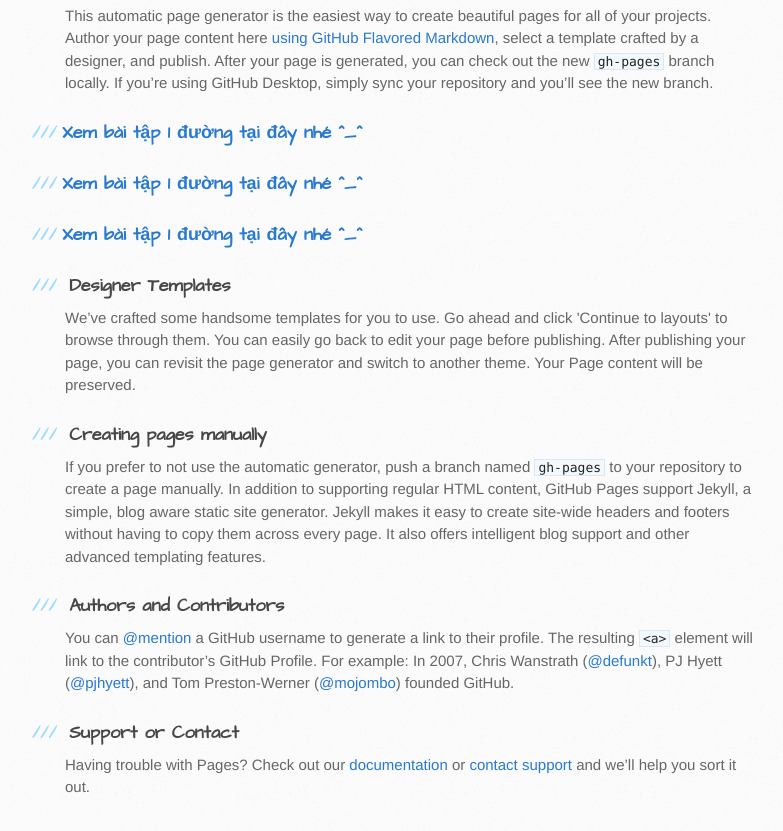
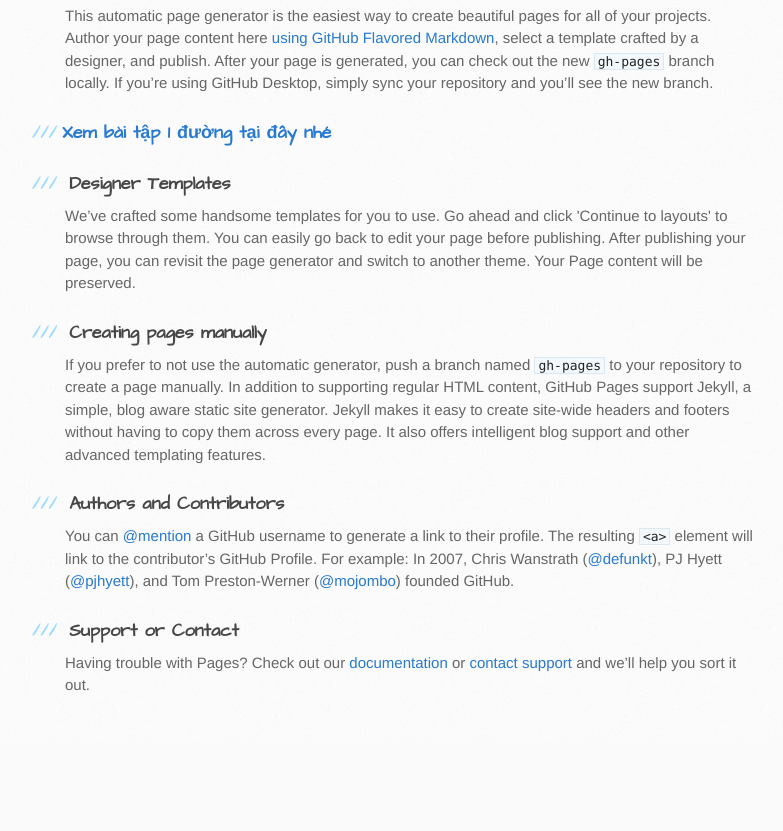
Before and after one commit to khiemmoshe/buithanhkhiem.github.io, a plain HTML site: page index.html in a window 1280 px wide. Shown: the part 1285-2116 px from the top of the page, without its empty margins (105-888 px from the left). After the commit the page ends 2024 px from the top, so only its background shows below. Drawn offline with Linux system fonts and the light colour scheme.

Commit message:
Update index.html

```diff
--- a/index.html
+++ b/index.html
@@ -34,9 +34,8 @@
 <img src="images/huong.jpg">
 
 <p>This automatic page generator is the easiest way to create beautiful pages for all of your projects. Author your page content here <a href="https://guides.github.com/features/mastering-markdown/">using GitHub Flavored Markdown</a>, select a template crafted by a designer, and publish. After your page is generated, you can check out the new <code>gh-pages</code> branch locally. If you’re using GitHub Desktop, simply sync your repository and you’ll see the new branch.</p>
-<h3><a href="baitap/Bai 1 duong.doc">Xem bài tập 1 đường tại đây nhé ^_^</a></h3>
-<h3><a href="baitap/Bai 1 duong.doc">Xem bài tập 1 đường tại đây nhé ^_^</a></h3>
-<h3><a href="baitap/Bai 1 duong.doc">Xem bài tập 1 đường tại đây nhé ^_^</a></h3>
+<h3><a href="baitap/Bai.1.duong.doc">Xem bài tập 1 đường tại đây nhé</a></h3>
+
 <h3>
 <a id="designer-templates" class="anchor" href="#designer-templates" aria-hidden="true"><span aria-hidden="true" class="octicon octicon-link"></span></a>Designer Templates</h3>
 
```
